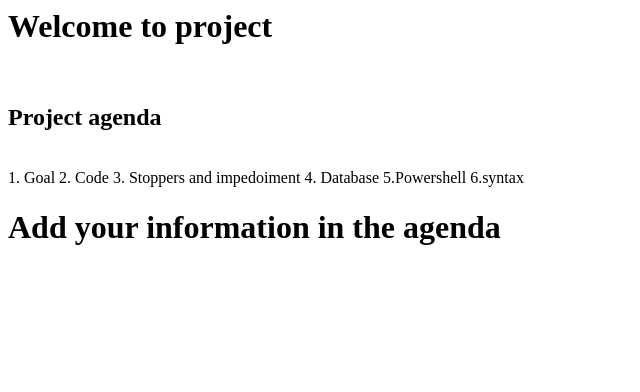
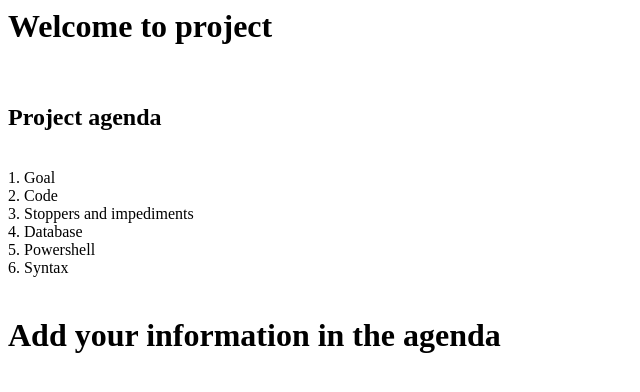
Before and after one commit to batch11am/varunhari, a plain HTML site: page index.html in a window 1280 px wide. Shown: the whole page, without its empty margins (0-640 px from the left). Drawn offline with Linux system fonts and the light colour scheme.

Commit message:
varun-change-1

```diff
--- a/index.html
+++ b/index.html
@@ -3,12 +3,12 @@
 	<br>
 	<h2>Project agenda</h2>
 	<br>
-	1. Goal
-	2. Code
-	3. Stoppers and impedoiment
-	4. Database
-	5.Powershell
-	6.syntax
+	1. Goal<br>
+	2. Code<br>
+	3. Stoppers and impediments<br>
+	4. Database<br>
+	5. Powershell<br>
+	6. Syntax<br>
 	<br>
 	<h1>Add your information in the agenda</h1>
 </html>
```
